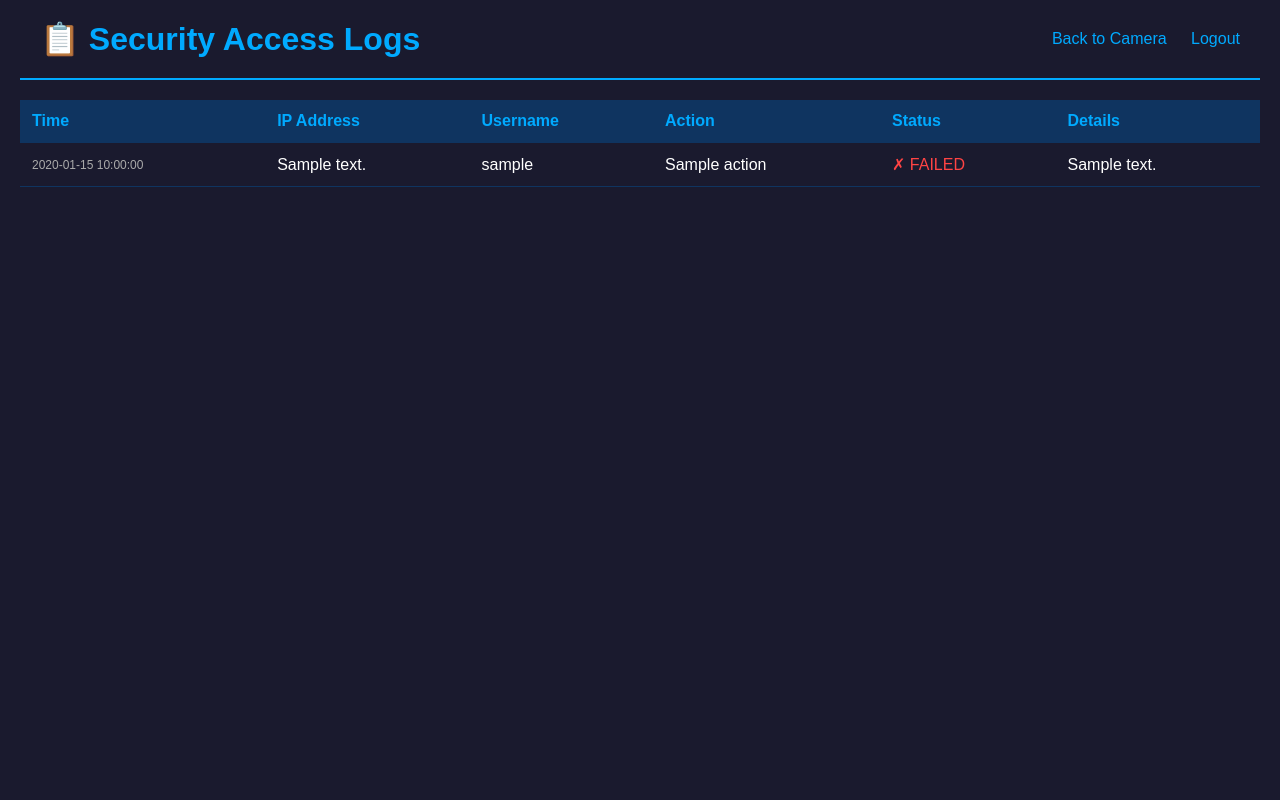
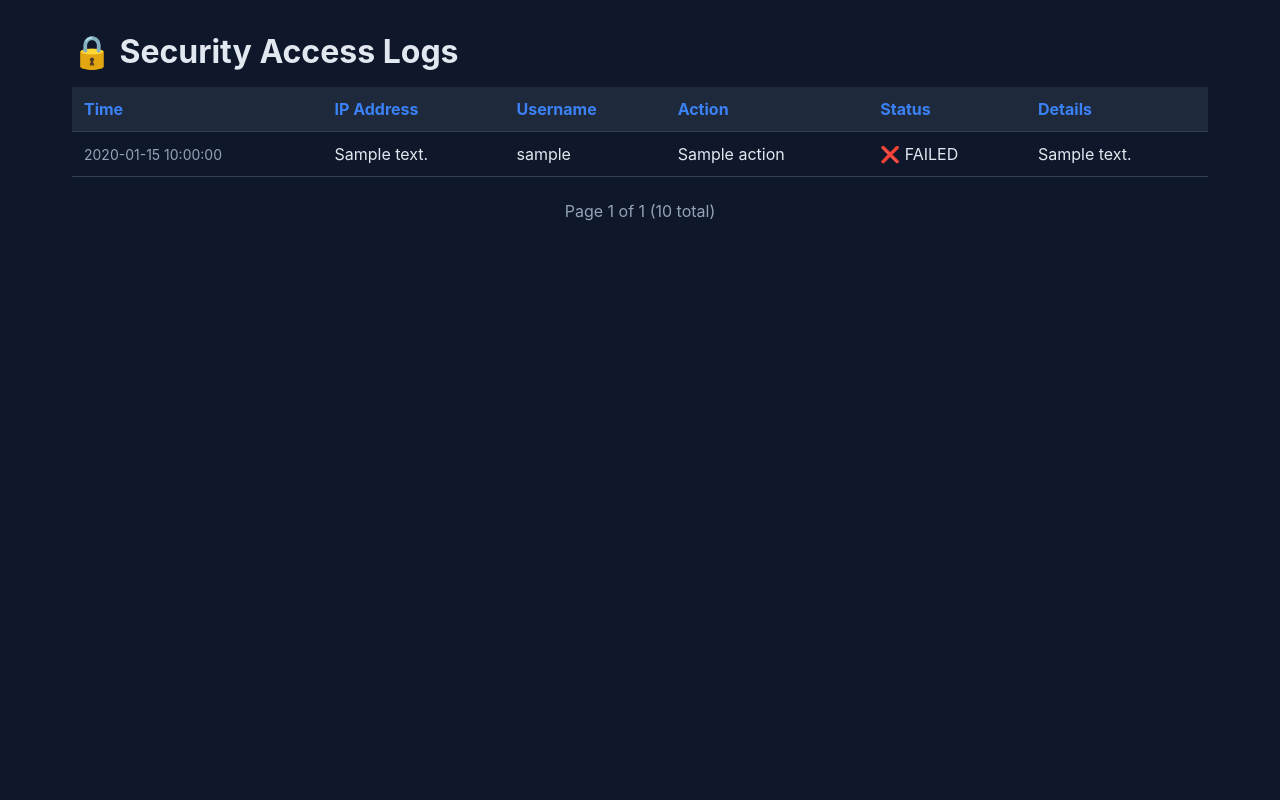
Before and after one commit to Saladze1/SystemMonitoring, a Python web app: template templates/logs.html in a window 1280 px wide. Run offline with Jinja, Linux system fonts and the light colour scheme; the template is opened without the code that fills it: most values are stand-ins (such as "Sample title", 1, 10 or a date in 2020).

Commit message:
Update logs.html

```diff
--- a/templates/logs.html
+++ b/templates/logs.html
@@ -1,63 +1,13 @@
-<!DOCTYPE html>
-<html>
-<head>
-    <title>System Monitoring - Security Logs</title>
-    <style>
-        body {
-            font-family: Arial, sans-serif;
-            background: #1a1a2e;
-            color: #fff;
-            margin: 0;
-            padding: 20px;
-        }
-        .header {
-            display: flex;
-            justify-content: space-between;
-            align-items: center;
-            padding: 0 20px 20px;
-            border-bottom: 2px solid #00aaff;
-        }
-        h1 {
-            color: #00aaff;
-            margin: 0;
-        }
-        .nav a {
-            color: #00aaff;
-            text-decoration: none;
-            margin-left: 20px;
-        }
-        table {
-            width: 100%;
-            border-collapse: collapse;
-            margin-top: 20px;
-        }
-        th, td {
-            padding: 12px;
-            text-align: left;
-            border-bottom: 1px solid #0f3460;
-        }
-        th {
-            background: #0f3460;
-            color: #00aaff;
-        }
-        tr:hover {
-            background: #16213e;
-        }
-        .success { color: #00ff88; }
-        .fail { color: #ff4444; }
-        .timestamp { color: #aaa; font-size: 12px; }
-    </style>
-</head>
-<body>
-    <div class="header">
-        <h1>📋 Security Access Logs</h1>
-        <div class="nav">
-            <a href="/camera">Back to Camera</a>
-            <a href="/logout">Logout</a>
-        </div>
-    </div>
+{% extends "base.html" %}
 
-    <table>
+{% block title %}Security Logs{% endblock %}
+
+{% block content %}
+<h1>🔒 Security Access Logs</h1>
+
+{% if pagination %}
+<table>
+    <thead>
         <tr>
             <th>Time</th>
             <th>IP Address</th>
@@ -66,18 +16,39 @@
             <th>Status</th>
             <th>Details</th>
         </tr>
-        {% for log in logs %}
+    </thead>
+    <tbody>
+        {% for log in pagination.items %}
         <tr>
-            <td class="timestamp">{{ log.timestamp.strftime('%Y-%m-%d %H:%M:%S') }}</td>
+            <td style="color: #94a3b8; font-size: 0.875rem;">
+                {{ log.timestamp.strftime('%Y-%m-%d %H:%M:%S') }}
+            </td>
             <td>{{ log.ip_address or 'N/A' }}</td>
             <td>{{ log.username or 'Anonymous' }}</td>
             <td>{{ log.action }}</td>
             <td class="{% if log.success %}success{% else %}fail{% endif %}">
-                {% if log.success %}✓ SUCCESS{% else %}✗ FAILED{% endif %}
+                {% if log.success %}✅ SUCCESS{% else %}❌ FAILED{% endif %}
             </td>
             <td>{{ log.details or '-' }}</td>
         </tr>
         {% endfor %}
-    </table>
-</body>
-</html>
+    </tbody>
+</table>
+
+<div style="display:flex; justify-content:space-between; align-items:center; margin-top:1.5rem; color:#94a3b8;">
+    {% if pagination.has_prev %}
+        <a href="{{ url_for('logs', page=pagination.prev_num) }}" class="btn">← Previous</a>
+    {% else %}
+        <span></span>
+    {% endif %}
+    <span>Page {{ pagination.page }} of {{ pagination.pages }} ({{ pagination.total }} total)</span>
+    {% if pagination.has_next %}
+        <a href="{{ url_for('logs', page=pagination.next_num) }}" class="btn">Next →</a>
+    {% else %}
+        <span></span>
+    {% endif %}
+</div>
+{% else %}
+<p style="color: #94a3b8;">Could not load logs.</p>
+{% endif %}
+{% endblock %}
```
